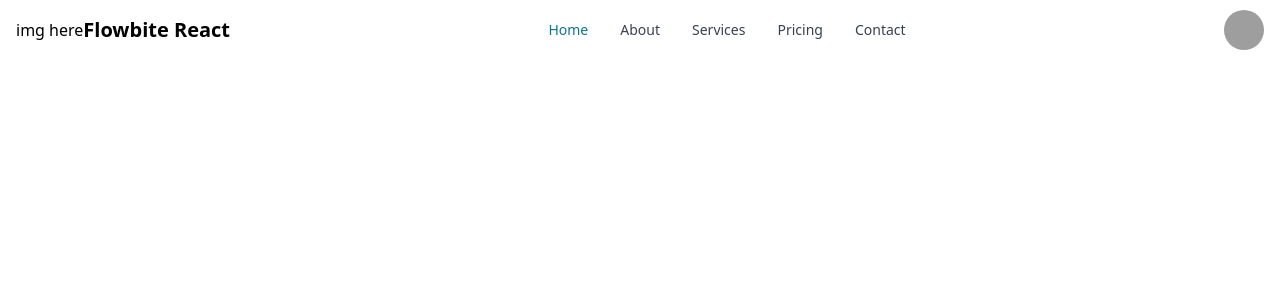
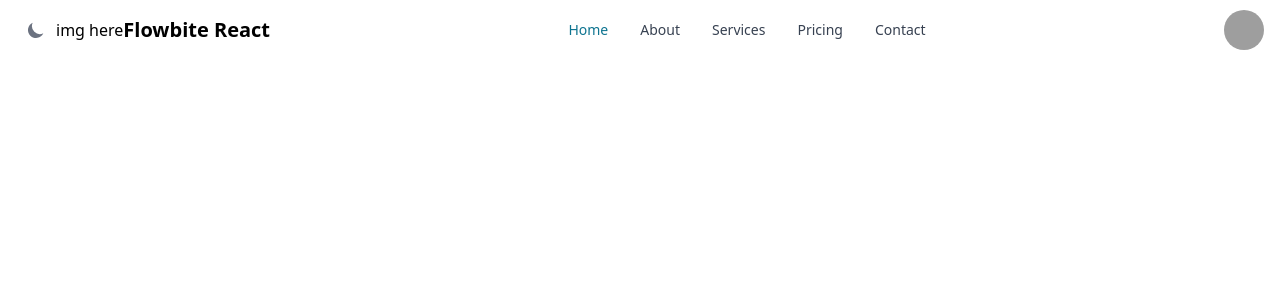
Before and after one commit to CryptoHiveNet/crypto-web, a Next.js app: page / in a window 1280 px wide. Shown: the top 300 px of the page. Built offline with nearby package versions, Linux system fonts and the light colour scheme; grey boxes are pictures that could not be loaded.

Commit message:
feat: add custom theme in TailwindCSS

```diff
--- a/src/app/layout.tsx
+++ b/src/app/layout.tsx
@@ -2,6 +2,7 @@ import type { Metadata } from "next";
 import "./globals.css";
 import React_query_provider from "@/components/react-query/react-query-provider";
 import TopMenu from "@/components/navBar/TopMenu";
+import ThemeProvider from "@/theme/ThemeProvider";
 
 export const metadata: Metadata = {
   title: "Create Next App",
@@ -17,8 +18,10 @@ export default function RootLayout({
     <html lang="en">
       <body>
         <React_query_provider>
-          <TopMenu />
-          {children}
+          <ThemeProvider>
+            <TopMenu />
+            {children}
+          </ThemeProvider>
         </React_query_provider>
       </body>
     </html>
--- a/src/components/navBar/TopMenu.tsx
+++ b/src/components/navBar/TopMenu.tsx
@@ -1,12 +1,20 @@
 "use client";
 import React from "react";
 
-import { Avatar, Dropdown, Navbar } from "flowbite-react";
+import {
+  Avatar,
+  Dropdown,
+  Navbar,
+  DarkThemeToggle,
+  Flowbite,
+} from "flowbite-react";
 
 const TopMenu = () => {
   return (
+    <Flowbite>
       <Navbar fluid rounded>
-      <Navbar.Brand href="https://flowbite-react.com">
+        <Navbar.Brand href="#">
+          <DarkThemeToggle />
           img here
           <span className="self-center whitespace-nowrap text-xl font-semibold dark:text-white">
             Flowbite React
@@ -48,6 +56,7 @@ const TopMenu = () => {
           <Navbar.Link href="#">Contact</Navbar.Link>
         </Navbar.Collapse>
       </Navbar>
+    </Flowbite>
   );
 };
 
--- /dev/null
+++ b/src/theme/ThemeProvider.tsx
@@ -0,0 +1,15 @@
+import type { CustomFlowbiteTheme } from "flowbite-react";
+import { Flowbite } from "flowbite-react";
+import { ReactNode } from "react";
+
+const customTheme: CustomFlowbiteTheme = {
+  button: {
+    color: {
+      primary: "bg-red-500 hover:bg-red-600",
+    },
+  },
+};
+
+export default function ThemeProvider({ children }: { children: ReactNode }) {
+  return <Flowbite theme={{ theme: customTheme }}>{children}</Flowbite>;
+}
--- a/tailwind.config.ts
+++ b/tailwind.config.ts
@@ -1,4 +1,4 @@
-import type { Config } from 'tailwindcss'
+import type { Config } from "tailwindcss";
 
 const config: Config = {
   content: [
@@ -16,8 +16,6 @@ const config: Config = {
       },
     },
   },
-    plugins: [
-    require('flowbite/plugin'),
-  ],
+  plugins: [require("flowbite/plugin")],
 };
-export default config
+export default config;
```
Lines whose indentation alone changed are shown as unchanged.
